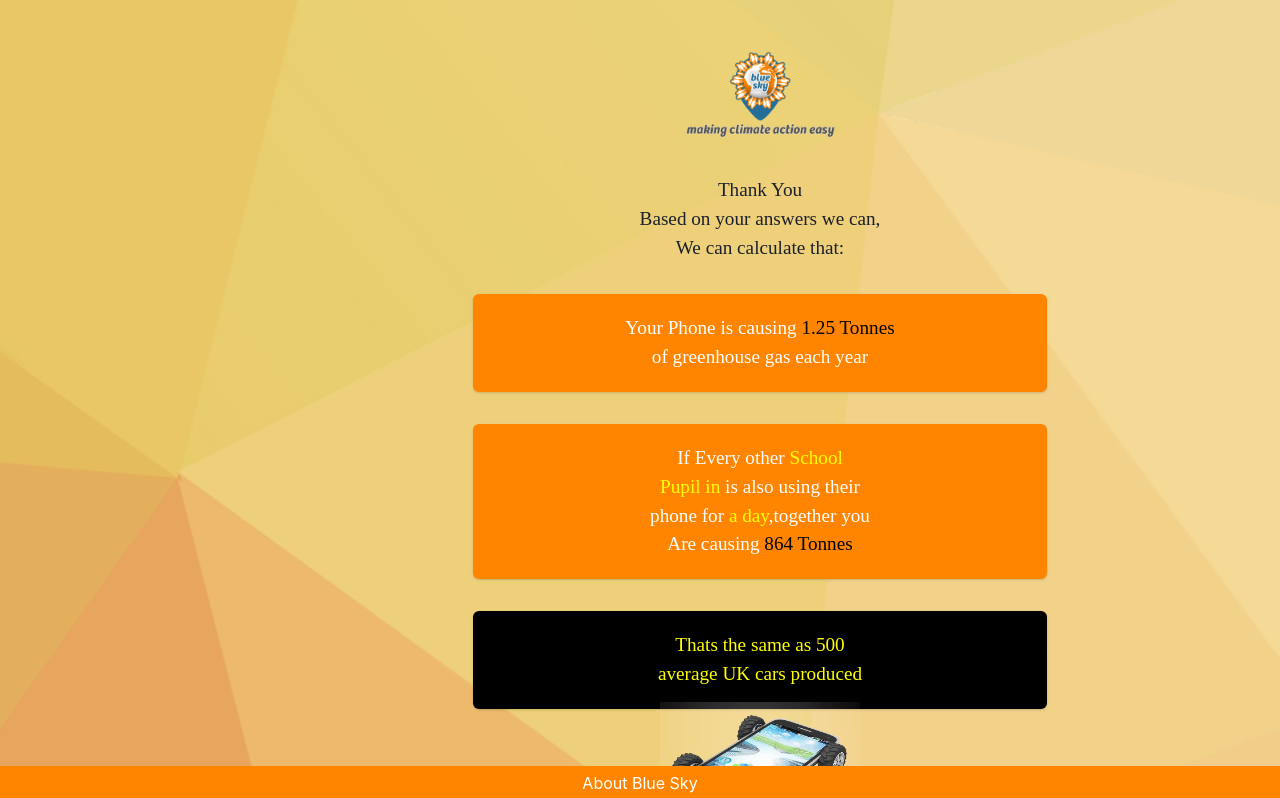
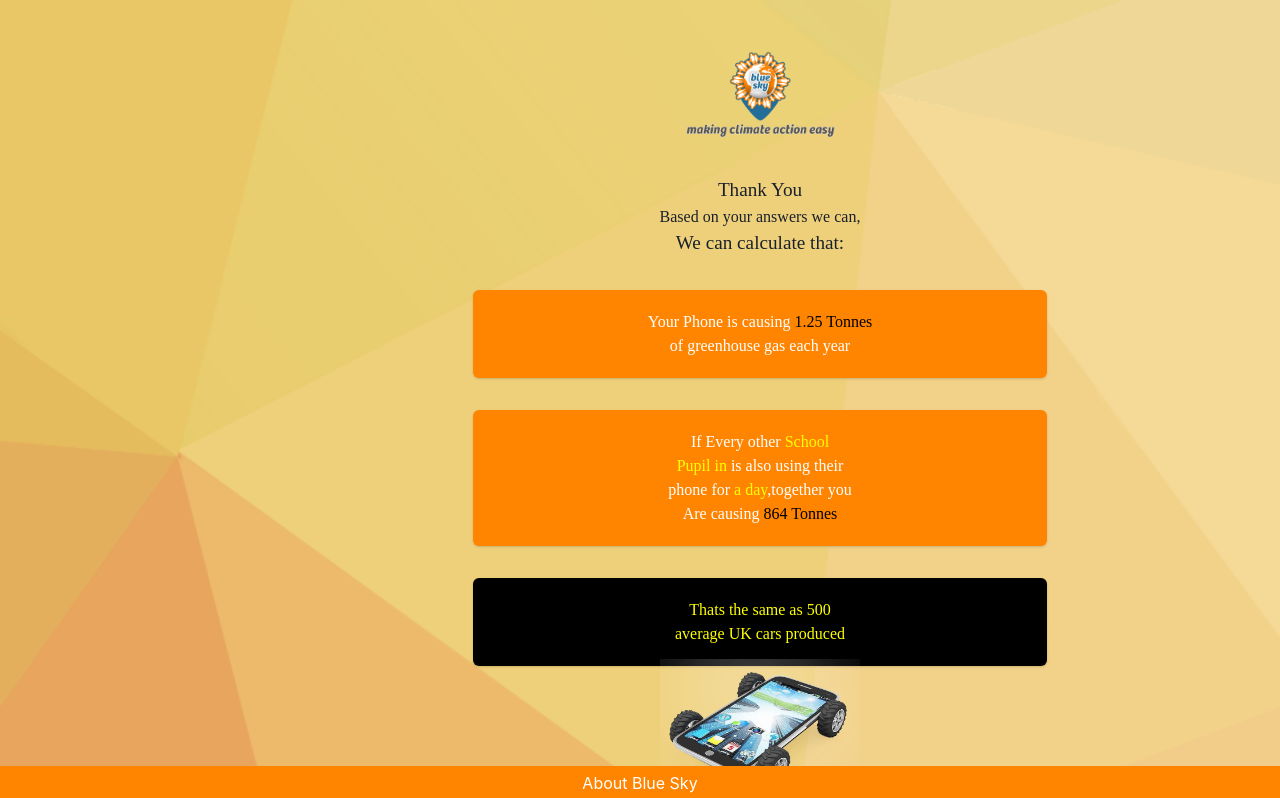
Before and after one commit to Emeka207ja/greenhouse, a Next.js app: page /pagethree in a window 1280 px wide. Shown: the top 798 px of the page. Built offline with nearby package versions, Linux system fonts and the light colour scheme.

Commit message:
changed image size

```diff
--- a/src/Components/PageThree.tsx
+++ b/src/Components/PageThree.tsx
@@ -81,7 +81,7 @@ export const PageThree: React.FC = () => {
                 <Box>
                     <Box>
                         <Text
-                            fontSize={"1.2rem"}
+                            fontSize={"1rem"}
                             textAlign={"center"}
                             fontFamily={"Bree Serif"}
                         >Based on your answers we can,</Text>
@@ -101,12 +101,12 @@ export const PageThree: React.FC = () => {
                     <Center>
                         <Box>
                             <Text
-                                fontSize={"1.2rem"}
+                                fontSize={"1rem"}
                                 textAlign={"center"}
                                 fontFamily={"Bree Serif"}
                                 color={"white"}>Your Phone is causing  <span style={{ color: "black" }}>1.25 Tonnes</span> </Text>
                             <Text
-                                fontSize={"1.2rem"}
+                                fontSize={"1rem"}
                                 textAlign={"center"}
                                 fontFamily={"Bree Serif"}
                                 color={"white"}
@@ -121,28 +121,28 @@ export const PageThree: React.FC = () => {
                     <Center>
                         <Box>
                             <Text
-                                fontSize={"1.2rem"}
+                                fontSize={"1rem"}
                                 textAlign={"center"}
                                 fontFamily={"Bree Serif"}
                                 color={"white"}>If Every other    <span style={{ color: "yellow" }}>{sch} School</span>
                             </Text>
 
                             <Text
-                                fontSize={"1.2rem"}
+                                fontSize={"1rem"}
                                 textAlign={"center"}
                                 fontFamily={"Bree Serif"}
                                 color={"white"}><span style={{ color: "yellow" }}>Pupil in {area }</span>  is also using their
                             </Text>
 
                             <Text
-                                fontSize={"1.2rem"}
+                                fontSize={"1rem"}
                                 textAlign={"center"}
                                 fontFamily={"Bree Serif"}
                                 color={"white"}>phone for <span style={{ color: "yellow" }}>{selectedTime} a day</span>,together you
                             </Text>
 
                             <Text
-                                fontSize={"1.2rem"}
+                                fontSize={"1rem"}
                                 textAlign={"center"}
                                 fontFamily={"Bree Serif"}
                                 color={"white"}>Are causing <span style={{ color: "black" }}>864 Tonnes</span>
@@ -160,7 +160,7 @@ export const PageThree: React.FC = () => {
                     <Center>
                         <Box
                             color={"yellow"}
-                            fontSize={"1.2rem"}
+                            fontSize={"1rem"}
                             textAlign={"center"}
                             fontFamily={"Bree Serif"}
                         >
```
